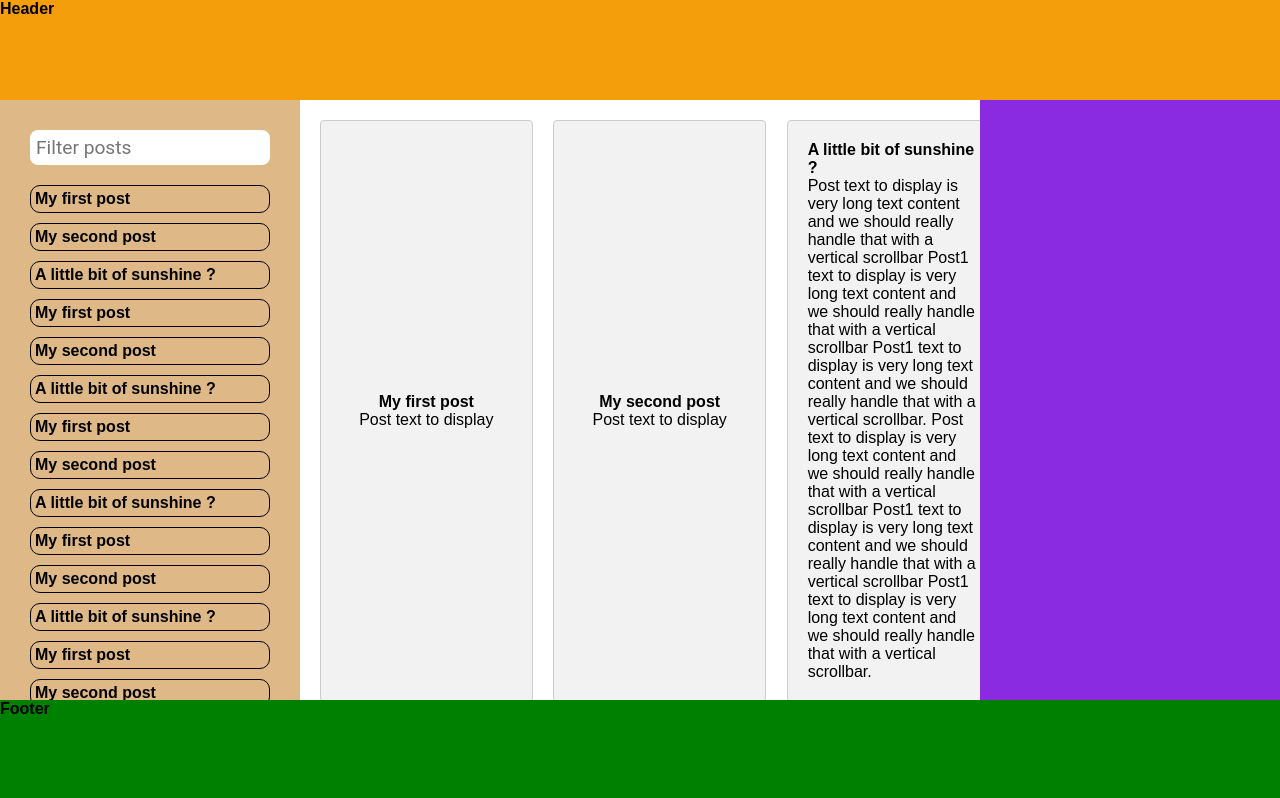
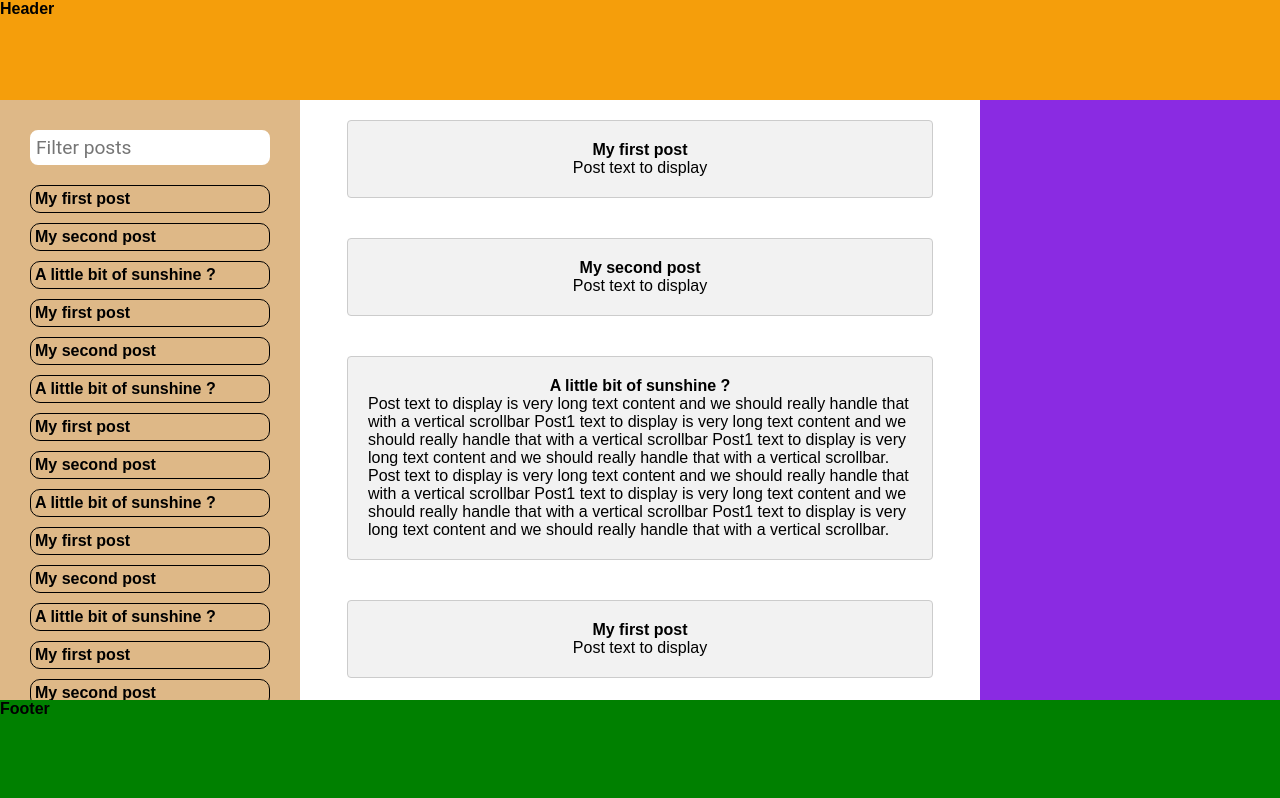
Before and after one commit to marcello-ants/react-akur8, a Next.js app: page / in a window 1280 px wide. Shown: the top 798 px of the page. Built offline with nearby package versions, Linux system fonts and the light colour scheme.

Commit message:
refactor: refactor post detail list style

```diff
--- a/src/components/PostsDetails.tsx
+++ b/src/components/PostsDetails.tsx
@@ -23,8 +23,8 @@ const PostDetailList: React.FC<Props> = ({
   };
 
   return (
-    <div className="post-detail-list">
-      <ul className="post-list">
+    <div className="post-detail-wrapper">
+      <ul className="post-detail-list">
         {posts.map((post) => (
           <li
             key={post.id}
```
